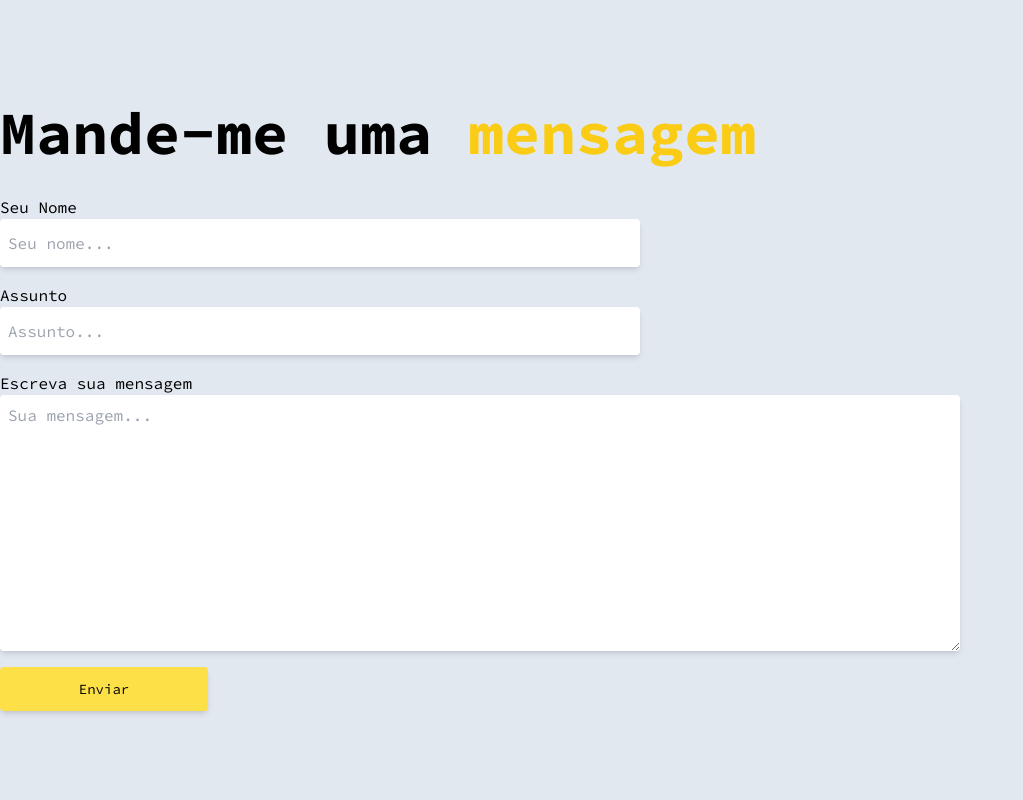
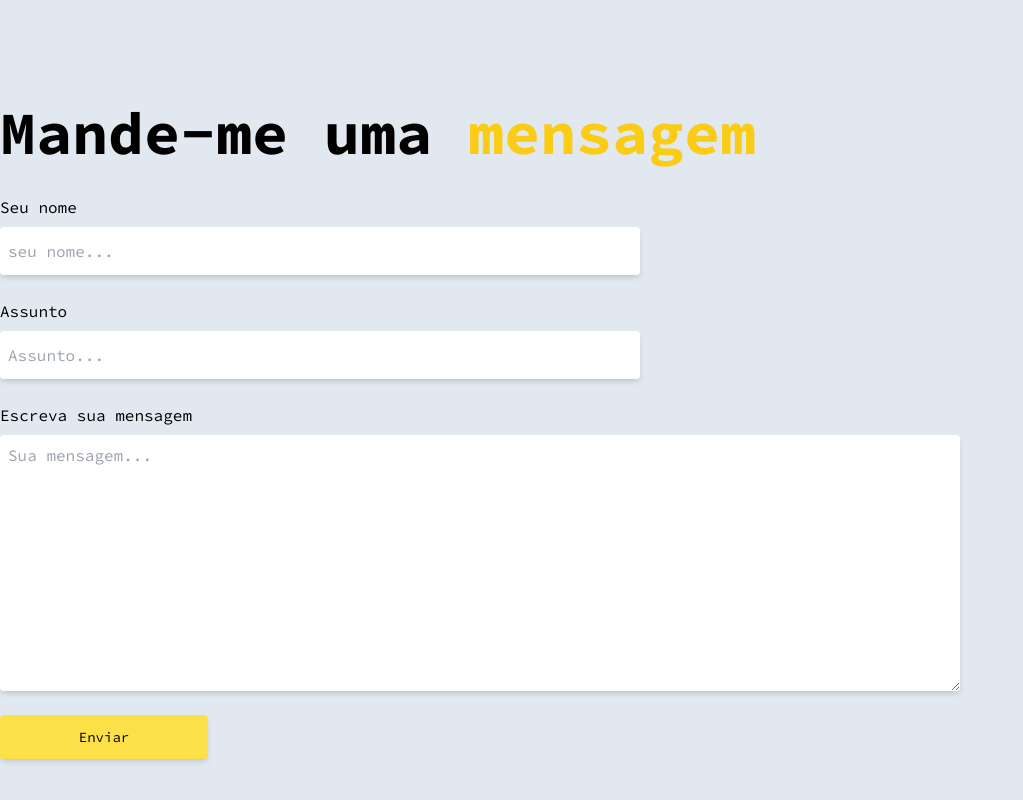
Before and after one commit to Luiz-Hen-Reis/portfolio, a Next.js app: page / in a window 1280 px wide. Shown: the part 1976-2776 px from the top of the page, without its empty margins (0-1023 px from the left). Built offline with nearby package versions, Linux system fonts and the light colour scheme.

Commit message:
handling errors on ContactForm with react-hook-form

```diff
--- a/next.config.js
+++ b/next.config.js
@@ -3,8 +3,8 @@ const nextConfig = {
   webpack(config) {
     // Grab the existing rule that handles SVG imports
     const fileLoaderRule = config.module.rules.find((rule) =>
-          rule.test?.test?.('.svg'),
-        )
+      rule.test?.test?.(".svg")
+    );
 
     config.module.rules.push(
       // Reapply the existing rule, but only for svg imports ending in ?url
@@ -18,15 +18,18 @@ const nextConfig = {
         test: /\.svg$/i,
         issuer: /\.[jt]sx?$/,
         resourceQuery: { not: /url/ }, // exclude if *.svg?url
-            use: ['@svgr/webpack'],
-          },
-        )
+        use: ["@svgr/webpack"],
+      }
+    );
 
     // Modify the file loader rule to ignore *.svg, since we have it handled now.
-        fileLoaderRule.exclude = /\.svg$/i
+    fileLoaderRule.exclude = /\.svg$/i;
 
-        return config
+    return config;
   },
-}
+  experimental: {
+    serverActions: true,
+  },
+};
 
-module.exports = nextConfig
+module.exports = nextConfig;
--- a/package.json
+++ b/package.json
@@ -20,6 +20,8 @@
     "postcss": "8.4.23",
     "react": "18.2.0",
     "react-dom": "18.2.0",
+    "react-hook-form": "^7.44.1",
+    "react-toastify": "^9.1.3",
     "tailwindcss": "3.3.2",
     "typescript": "5.0.4"
   },
--- a/src/app/layout.tsx
+++ b/src/app/layout.tsx
@@ -20,7 +20,9 @@ export default function RootLayout({
 }) {
   return (
     <html lang="pt-BR">
-      <body className={`${sourceCodePro.className} bg-slate-200 selection:bg-yellow-400`}>
+      <body
+        className={`${sourceCodePro.className} bg-slate-200 selection:bg-yellow-400`}
+      >
         <DarkModeProvider>
           <ModalProvider>{children}</ModalProvider>
         </DarkModeProvider>
--- a/src/app/page.tsx
+++ b/src/app/page.tsx
@@ -9,6 +9,9 @@ import {
   ProgressBar,
   Projects,
 } from "@/components";
+
+import "react-toastify/dist/ReactToastify.css";
+import { ToastContainer } from "react-toastify";
 
 import { useDarkModeContext } from "@/contexts/DarkModeContext";
 import useScrollPosition from "@/hooks/useScrollPosition";
@@ -34,6 +37,7 @@ export default function Home() {
           </main>
         </div>
       </div>
+      <ToastContainer />
     </div>
   );
 }
--- a/src/components/Button/index.tsx
+++ b/src/components/Button/index.tsx
@@ -1,3 +1,5 @@
+import Link from "next/link";
+
 type Props = {
   href?: string;
   onClick?: () => void;
@@ -16,19 +18,17 @@ export default function Button({
   return (
     <>
       {!anchorTag && (
-        <button className="w-full text-center bg-yellow-300 p-3 rounded dark:text-white text-sm shadow-md lg:w-52 hover:bg-yellow-400/40 active:animate-ping">
-          {content}
-        </button>
+        <input type="submit" value={content} className="cursor-pointer w-full text-center bg-yellow-300 p-3 rounded dark:text-white text-sm shadow-md lg:w-52 hover:bg-yellow-400/40 active:animate-ping" />
       )}
-      {anchorTag && (
-        <a
+      {anchorTag && href && (
+        <Link
           href={href}
           download={download ?? download}
           className="w-full text-center bg-yellow-300 p-3 rounded dark:text-white text-sm shadow-md"
           onClick={onClick}
         >
           {content}
-        </a>
+        </Link>
       )}
     </>
   );
--- a/src/components/ContactForm/index.tsx
+++ b/src/components/ContactForm/index.tsx
@@ -1,39 +1,92 @@
+import sendContactForm from "@/server/sendContactForm";
 import Button from "../Button";
-import InputField from "../InputField";
 import SectionTitle from "../SectionTitle";
+import { useForm } from "react-hook-form";
+import { toast } from "react-toastify";
+import { useDarkModeContext } from "@/contexts/DarkModeContext";
+
+type FormValues = {
+  name: string;
+  subject: string;
+  message: string;
+};
 
 export default function ContactForm() {
+  const { darkMode } = useDarkModeContext();
+
+  const {
+    handleSubmit,
+    register,
+    formState: { errors },
+    setValue,
+  } = useForm<FormValues>();
+
+  const handleSubmitForm = handleSubmit(async (data) => {
+    await sendContactForm(data);
+
+    setValue("name", "");
+    setValue("subject", "");
+    setValue("message", "");
+    toast.success("Mensagem enviada com sucesso!  😁", {
+      position: "top-center",
+      theme: `${darkMode ? "dark" : "light"}`,
+    });
+  });
+
   return (
     <section className="mb-32" id="contact">
       <SectionTitle>
         Mande-me uma <span className="text-yellow-400">mensagem</span>
       </SectionTitle>
 
-      <form className="flex flex-col gap-4">
-        <InputField
-          id="name"
-          label="Seu Nome"
-          placeholder="Seu nome..."
-          minLength={5}
-        />
+      <form className="flex flex-col gap-4" onSubmit={handleSubmitForm}>
+        <div className="flex flex-col gap-2">
+          <label htmlFor="name">Seu nome</label>
+          <input
+            type="text"
+            id="name"
+            className={`h-12 p-2 rounded outline-none shadow-md lg:w-2/4 dark:text-black dark:bg-slate-200 ${
+              errors.name?.message ? "border border-red-600" : ""
+            }`}
+            placeholder="seu nome..."
+            {...register("name", {
+              required: { value: true, message: "Informe seu nome *" },
+            })}
+          />
+          <p className="text-sm text-red-600">{errors.name?.message}</p>
+        </div>
 
-        <InputField
-          id="subject"
-          label="Assunto"
-          placeholder="Assunto..."
-          minLength={5}
-        />
+        <div className="flex flex-col gap-2">
+          <label htmlFor="subject">Assunto</label>
+          <input
+            type="text"
+            id="subject"
+            className={`h-12 p-2 rounded outline-none shadow-md lg:w-2/4 dark:text-black dark:bg-slate-200 ${
+              errors.subject?.message ? "border border-red-600" : ""
+            }`}
+            placeholder="Assunto..."
+            {...register("subject", {
+              required: { value: true, message: "Informe o assunto *" },
+            })}
+          />
+          <p className="text-sm text-red-600">{errors.subject?.message}</p>
+        </div>
 
-        <div className="flex flex-col">
+        <div className="flex flex-col gap-2">
           <label htmlFor="message">Escreva sua mensagem</label>
           <textarea
-            name="message"
             id="message"
             cols={30}
             rows={10}
             placeholder="Sua mensagem..."
-            className="outline-none shadow-md p-2 rounded lg:w-3/4 dark:text-black dark:bg-slate-200"
+            className={`outline-none shadow-md p-2 rounded lg:w-3/4 dark:text-black dark:bg-slate-200 ${
+              errors.message?.message ? "border border-red-600" : ""
+            }`}
+            {...register("message", {
+              required: { value: true, message: "Escreva uma mensagem *" },
+            })}
           />
+          <p className="text-sm text-red-600">{errors.message?.message}</p>
         </div>
 
         <Button content="Enviar" />
--- a/src/components/InputField/index.tsx
+++ /dev/null
@@ -1,21 +0,0 @@
-type Props = {
-    label: string;
-    placeholder: string;
-    minLength?: number;
-    id: string;
-}
-
-export default function InputField({ label, placeholder, minLength, id }: Props) {
-  return (
-    <div className="flex flex-col">
-          <label htmlFor={id}>{label}</label>
-          <input
-            type="text"
-            id={id}
-            className="h-12 p-2 rounded outline-none shadow-md lg:w-2/4 dark:text-black dark:bg-slate-200"
-            placeholder={placeholder}
-            minLength={minLength}
-          />
-        </div>
-  )
-}
--- a/src/components/Modal/index.tsx
+++ b/src/components/Modal/index.tsx
@@ -1,3 +1,5 @@
+"use client";
+
 import { useModalContext } from "@/contexts/ModalContext";
 import { X } from "lucide-react";
 import Footer from "../Footer";
--- a/src/hooks/useScrollPosition.tsx
+++ b/src/hooks/useScrollPosition.tsx
@@ -1,3 +1,5 @@
+"use client";
+
 import { useState } from "react";
 
 export default function useScrollPosition() {
--- /dev/null
+++ b/src/server/sendContactForm.ts
@@ -0,0 +1,12 @@
+"use server";
+
+type DataProps = {
+  name: string;
+  subject: string;
+  message: string;
+}
+
+export default async function sendContactForm(data: DataProps) {
+
+    console.log(data);
+  }
```
Also changed, not shown: 1 other file (tests, documents, lock files or other folders). Lines whose indentation alone changed are shown as unchanged.
